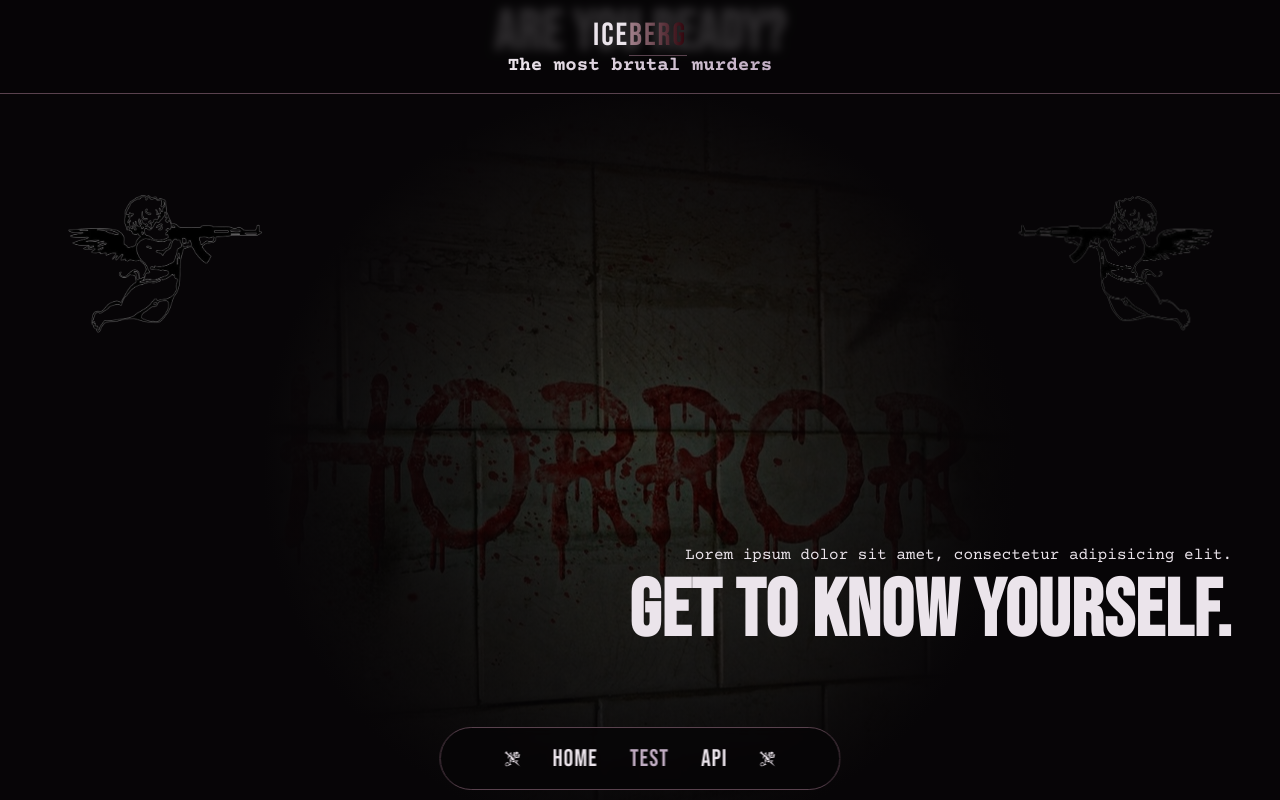
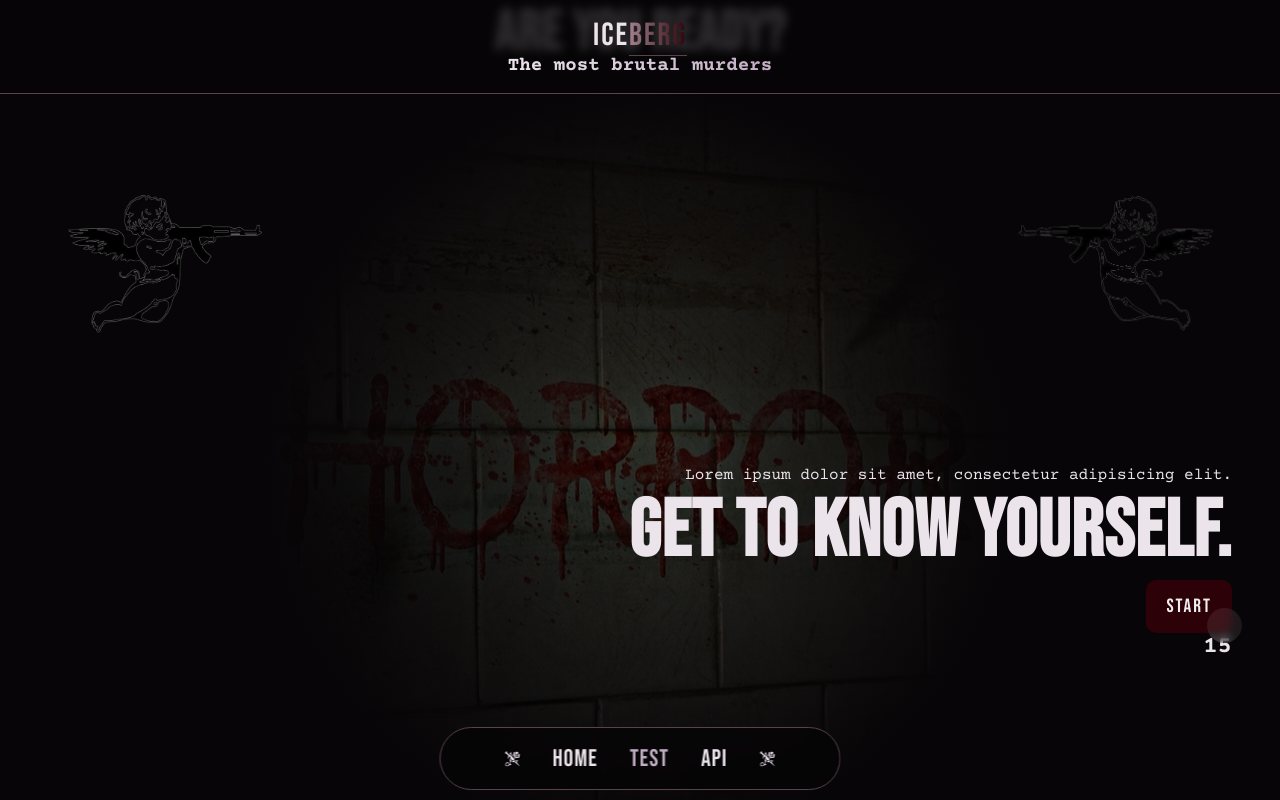
Before and after one commit to pawelek7k/murderSite, a React (Vite) app: page /Test in a window 1280 px wide. Shown: the top 800 px of the page. Built offline with nearby package versions, Linux system fonts and the light colour scheme; data requests are answered from the project's data file.

Commit message:
add opcional func to component

```diff
--- a/src/components/Button/index.tsx
+++ b/src/components/Button/index.tsx
@@ -2,8 +2,9 @@ import { StyledButton } from "./Styles";
 
 interface ButtonProps {
   content: string;
+  onClick?: () => void;
 }
 
-export const Button = ({ content }: ButtonProps) => {
-  return <StyledButton>{content}</StyledButton>;
+export const Button = ({ content, onClick = () => {} }: ButtonProps) => {
+  return <StyledButton onClick={onClick}>{content}</StyledButton>;
 };
--- a/src/components/Test/HeroSection/index.tsx
+++ b/src/components/Test/HeroSection/index.tsx
@@ -1,6 +1,8 @@
 import { motion } from "framer-motion";
+import { Dispatch } from "react";
 import AngelLeft from "../../../images/angelLeft.png";
 import AngelRight from "../../../images/angelRight.png";
+import { Button } from "../../Button";
 import { Heading } from "../../Heading/h1";
 import {
   HeadingWrapper,
@@ -8,13 +10,15 @@ import {
 } from "../../Home/HeroSection/Styles";
 import { Image } from "../../Image";
 import { Paragraph } from "../../Paragraph";
+import { Action } from "../QuestionsContainer";
 import { Section } from "./Styles";
 
-// interface HeroProps {
-//   dispatch: Dispatch<Action>;
-// }
+interface HeroProps {
+  dispatch: Dispatch<Action>;
+  numQuestions: number;
+}
 
-export const Hero = () => {
+export const Hero = ({ numQuestions, dispatch }: HeroProps) => {
   return (
     <Section>
       <motion.div
@@ -35,8 +39,8 @@ export const Hero = () => {
           }
         />
         <Heading content={"Get to know yourself."} />
-        {/* <Button content="Start" onClick={() => dispatch({ type: "start" })} /> */}
-        {/* <p>{numQuestions}</p> */}
+        <Button content="Start" onClick={() => dispatch({ type: "start" })} />
+        <h2>{numQuestions}</h2>
       </HeadingWrapper>
     </Section>
   );
--- a/src/components/Test/QuestionsContainer/index.tsx
+++ b/src/components/Test/QuestionsContainer/index.tsx
@@ -54,17 +54,17 @@ export const TestContainer = () => {
     initialState
   );
 
-  // const numQuestions = questions.length;
+  const numQuestions = questions.length;
   console.log(questions);
 
   useEffect(() => {
     fetch("http://localhost:3000/questions")
       .then((res) => res.json())
-      .then((data) =>
-        dispatch({ type: "dataReceived", payload: data.questions })
-      )
+      .then((data) => dispatch({ type: "dataReceived", payload: data }))
       .catch(() => dispatch({ type: "dataFailed" }));
   }, []);
+
+  console.log(questions);
 
   return (
     <section>
@@ -72,7 +72,9 @@ export const TestContainer = () => {
 
       {status === "loading" && <Loader />}
       {status === "error" && <ErrorComp />}
-      {status === "ready" && <Hero />}
+      {status === "ready" && (
+        <Hero numQuestions={numQuestions} dispatch={dispatch} />
+      )}
       {status === "active" && <Questions question={questions[index]} />}
     </section>
   );
```
